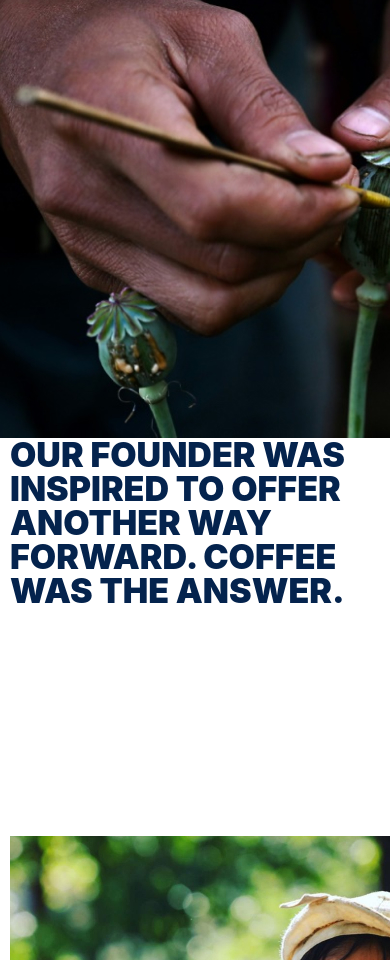
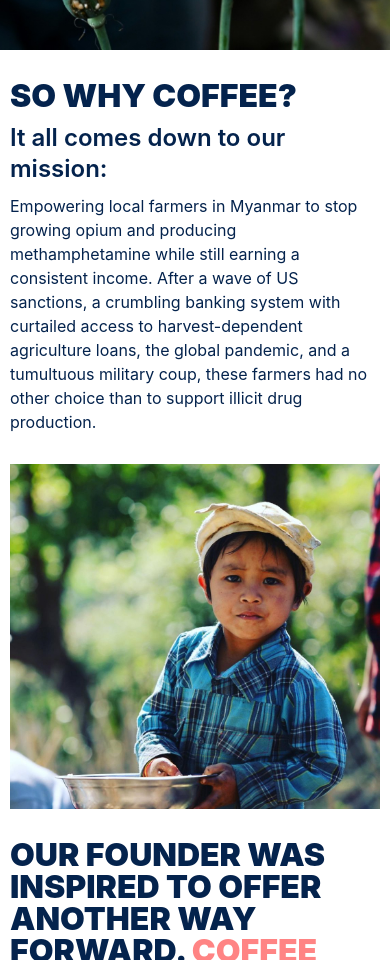
Before and after one commit to AlexIstra1989/coffee, a website: page app/our-why.html in a window 390 px wide. Shown: the part 1040-2000 px from the top of the page. Drawn offline with nearby package versions, Linux system fonts and the light colour scheme; files that its build step writes are made by us from their sources; files whose address does not match are found by name.

Commit message:
added style history section

```diff
--- a/app/our-why.html
+++ b/app/our-why.html
@@ -28,11 +28,11 @@
      </div>
     </div>
     <div class="history__items">
-     <div class="history__item history__item_left">
+     <div class="history__item">
       <div class="history__content">
        <div class="container">
         <div class="history__body">
-         <h2 class="history__subtitle">So why coffee?</h2>
+         <h2 class="history__subtitle subtitle">So why coffee?</h2>
          <ul class="history__list">
           <li class="history__list-item">It all comes down to our mission:</li>
           <li class="history__list-item">
@@ -51,10 +51,10 @@
      </div>
      <div class="history__item">
       <div class="container">
-       <div class="history__inner">
+       <div class="history__inner history__inner_item">
         <div class="history__box">
          <h2 class="history__subtitle subtitle">Our founder was inspired to offer another way forward. <span>Coffee</span> was the answer.</h2>
-         <p class="history__text text">
+         <p class="history__text">
           Given that Myanmar is the second largest opium-producing country with 90% of all production coming from the Shan State,
           Morning Rocket had a clear starting point. On top of that, our founder recognized the importance of addressing the
           methamphetamine problem too, as Myanmar is the top-producing country globally. From there, he began meeting with local
@@ -62,7 +62,7 @@
           roasteries.
          </p>
         </div>
-        <div class="history__image">
+        <div class="history__img">
          <img src="./images/our-why/item-2.jpg" alt="#">
         </div>
        </div>
@@ -82,11 +82,11 @@
       </div>
      </div>
     </div>
-    <div class="history__item history__item_left">
+    <div class="history__item">
      <div class="history__content">
       <div class="container">
        <div class="history__body">
-        <h2 class="history__subtitle subtitle">So our founder pivoted and decided to sell directly to consumers.</h2>
+        <h2 class="history__subtitle subtitle">So our founder <span>pivoted</span> and decided to sell <span>directly</span> to consumers.</h2>
         <ul class="history__list">
          <li class="history__list-item">The result?</li>
          <li class="history__list-item">
--- a/app/scss/base/_global.scss
+++ b/app/scss/base/_global.scss
@@ -50,7 +50,7 @@ body {
  color: $mainColor;
  text-transform: uppercase;
  @media (max-width: 490px) {
-  font-size: 32 px;
+  font-size: 32px;
  }
 }
 
--- a/app/scss/blocks/our-why/_history.scss
+++ b/app/scss/blocks/our-why/_history.scss
@@ -0,0 +1,157 @@
+.history {
+ padding-bottom: 120px;
+ @media (max-width: 991px) {
+  padding-bottom: 80px;
+ }
+ @media (max-width: 768px) {
+  padding-bottom: 40px;
+ }
+ // .history__top
+ &__top {
+  padding: 75px 0;
+  background-color: $bgColor;
+  p {
+   span {
+    color: $secondaryColor;
+   }
+  }
+  @media (max-width: 768px) {
+   padding: 40px 0;
+  }
+ }
+ // .history__inner
+ &__inner {
+  display: flex;
+  justify-content: space-between;
+  gap: 40px;
+  p {
+   max-width: 509px;
+   width: 100%;
+   @media (max-width: 991px) {
+    max-width: 100%;
+   }
+  }
+  @media (max-width: 991px) {
+   flex-direction: column;
+   gap: 0;
+  }
+  &_item {
+   @media (max-width: 991px) {
+    flex-direction: column-reverse;
+    gap: 30px;
+   }
+  }
+ }
+ // .history__subtitle
+ &__subtitle {
+  margin-bottom: 30px;
+  span {
+   color: $secondaryColor;
+  }
+  @media (max-width: 768px) {
+   margin-bottom: 10px;
+  }
+ }
+ // .history__text
+ &__text {
+  color: $mainColor;
+ }
+ // .history__items
+ &__items {
+  display: flex;
+  flex-direction: column;
+  gap: 60px;
+  padding-bottom: 80px;
+  @media (max-width: 768px)  {
+   gap: 30px;
+   padding-bottom: 30px;
+  }
+ }
+ // .history__item
+ &__item {
+  display: flex;
+  align-items: center;
+  flex-direction: row-reverse;
+  @media (max-width: 1220px) {
+   flex-direction: column-reverse;
+   gap: 30px;
+  }
+ }
+ // .history__content
+ &__content {
+  flex: 0 0 100%;
+ }
+ // .history__body
+ &__body {
+  max-width: 540px;
+  width: 100%;
+  margin-left: auto;
+  @media (max-width: 1220px) {
+   max-width: 100%;
+  }
+ }
+ // .history__list
+ &__list {
+  display: flex;
+  flex-direction: column;
+  gap: 10px;
+ }
+ // .history__list-item
+ &__list-item {
+  line-height: 1.5;
+  &:first-child {
+   font-weight: 600;
+   font-size: 24px;
+   line-height: 1.3;
+  }
+ }
+ // .history__img
+ &__img {
+  img {
+   width: 100%;
+  }
+ }
+ // .history__image
+ &__image {
+  flex: 0 0 620px;
+  transform: translate(100%, 0);
+  @media (max-width: 1220px) {
+   transform: translate(0);
+   flex: 1;
+   width: 100%;
+  }
+  img {
+    width: 100%;
+  }
+ }
+ // .history__box
+ &__box {
+  max-width: 540px;
+  width: 100%;
+  @media (max-width: 991px) {
+   max-width: 100%;
+  }
+ }
+ // .history__bottom
+ &__bottom {
+  padding: 75px 0;
+  background-color: $secondaryColor;
+  p {
+   color: $primaryColor;
+   span {
+    color: $mainColor;
+   }
+  }
+  h2 {
+   color: $primaryColor;
+   max-width: 434px;
+   width: 100%;
+   @media (max-width: 991px) {
+    max-width: 100%;
+   }
+  }
+  @media (max-width: 768px) {
+   padding: 40px 0;
+  }
+ }
+}
```
